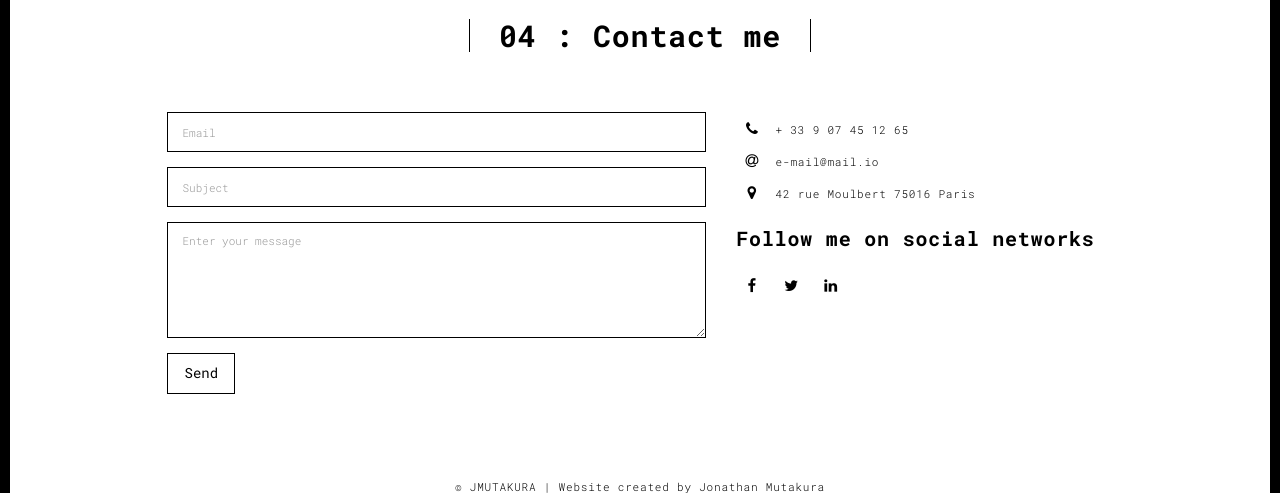
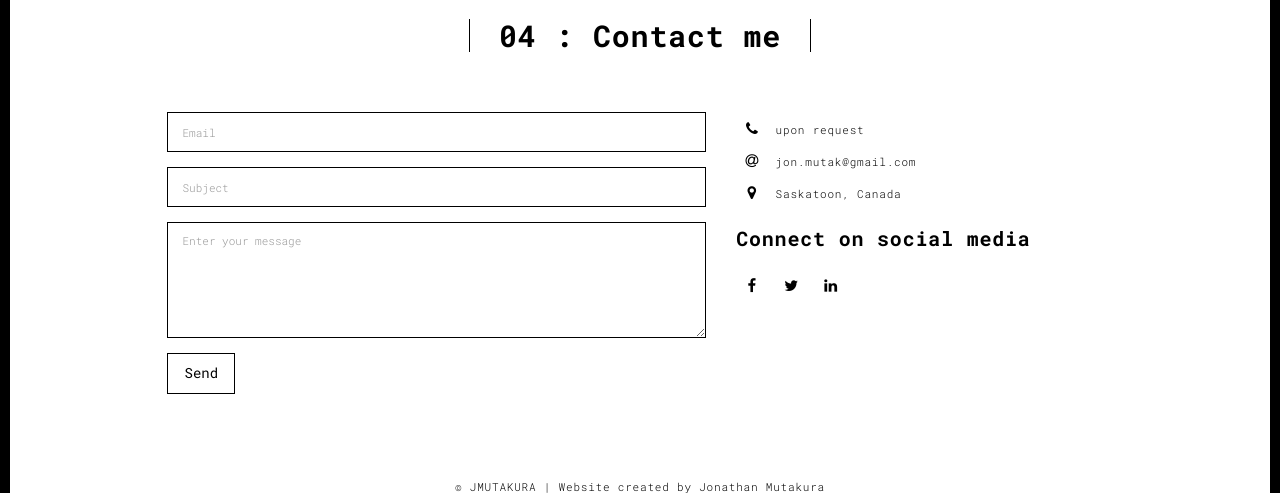
Before and after one commit to jmutakura/portfolio, a Flask app: page /contact.html in a window 1280 px wide. Shown: the part 90-583 px from the top of the page. Run offline with Flask 2, Linux system fonts and the light colour scheme; some libraries are stand-ins or nearby versions.

Commit message:
Updated the conact information.

```diff
--- a/templates/contact.html
+++ b/templates/contact.html
@@ -79,22 +79,22 @@
                           <span class="fa-icon">
                             <i class="fa fa-phone" aria-hidden="true"></i>
                           </span>
-                          + 33 9 07 45 12 65
+                          upon request
                         </li>
                         <li>
                           <span class="fa-icon">
                             <i class="fa fa-at" aria-hidden="true"></i>
                           </span>
-                          e-mail@mail.io
+                          jon.mutak@gmail.com
                         </li>
                         <li>
                           <span class="fa-icon">
                             <i class="fa fa fa-map-marker" aria-hidden="true"></i>
                           </span>
-                          42 rue Moulbert 75016 Paris
+                          Saskatoon, Canada
                         </li>
                       </ul>
-                      <h3>Follow me on social networks</h3>
+                      <h3>Connect on social media</h3>
                       <a href="http://www.facebook.com" title="" class="fa-icon">
                         <i class="fa fa-facebook"></i>
                       </a>
```
